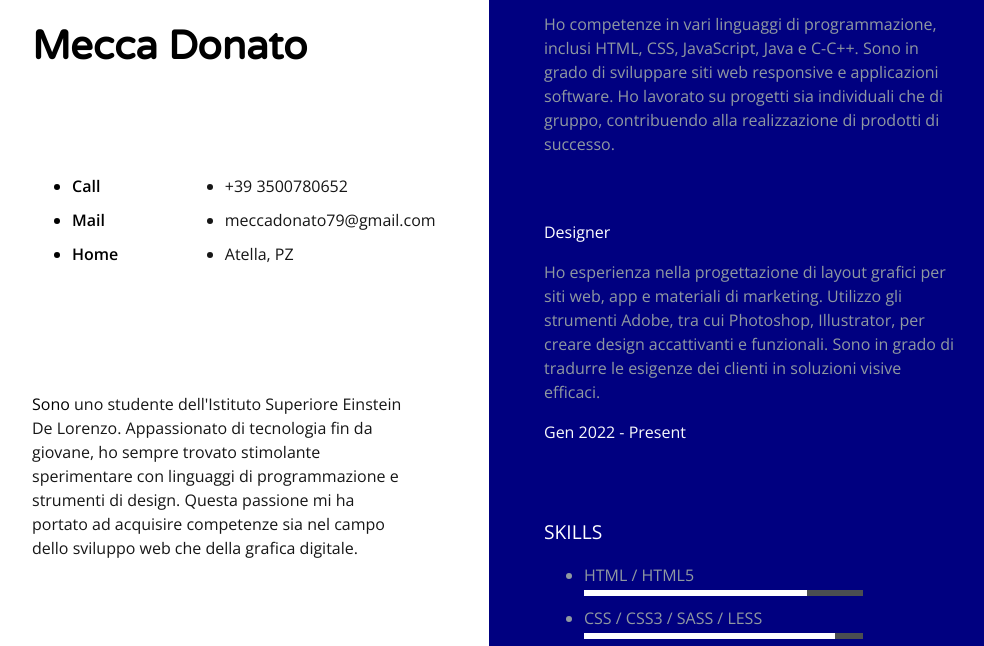
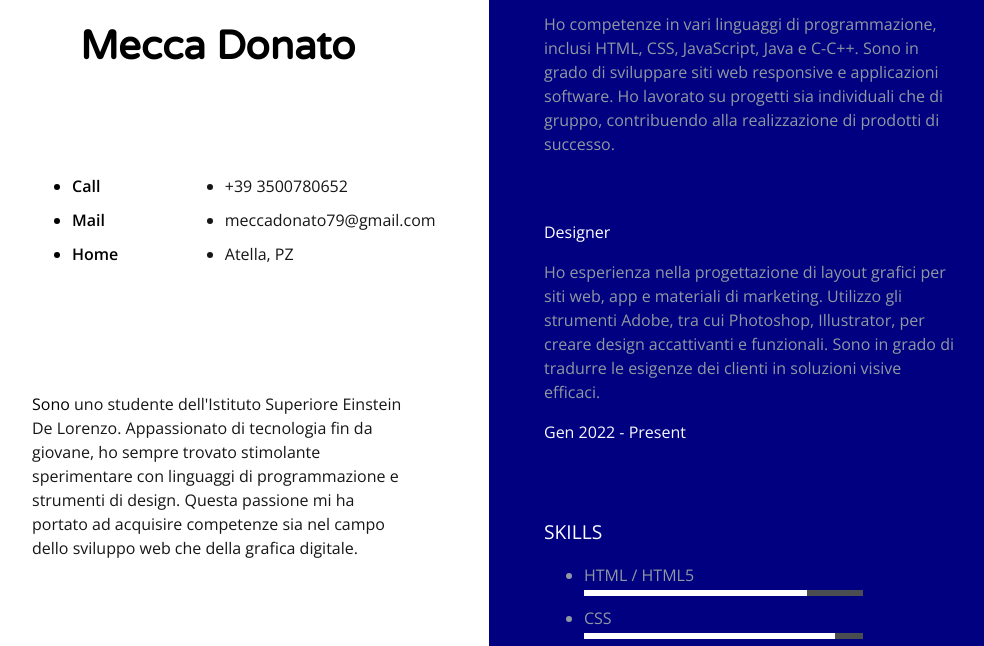
Before and after one commit to d0n4to/d0n4to.github.io, a plain HTML site: page index.html in a window 1280 px wide. Shown: the part 344-990 px from the top of the page, without its empty margins (23-1007 px from the left). Drawn offline with nearby package versions, Linux system fonts and the light colour scheme.

Commit message:
Update index.html

```diff
--- a/index.html
+++ b/index.html
@@ -23,7 +23,7 @@
       </div>
          <div class="clearfix"></div>
  </div>
-      <div class="name-wrapper">
+      <div class="name-wrapper mx-5">
         <h1>Mecca Donato</h1>
       </div>
       <div class="clearfix"></div>
@@ -91,7 +91,7 @@
       	<h3 class="section-title">Skills</h3>
         	<ul>
         		<li class="skill-percentage">HTML / HTML5</li>
-        		<li class="skill-percentage">CSS / CSS3 / SASS / LESS</li>
+        		<li class="skill-percentage">CSS</li>
         		<li class="skill-percentage">Javascript</li>
         		<li class="skill-percentage">Java</li>
         		<li class="skill-percentage">C-C++</li>
```
